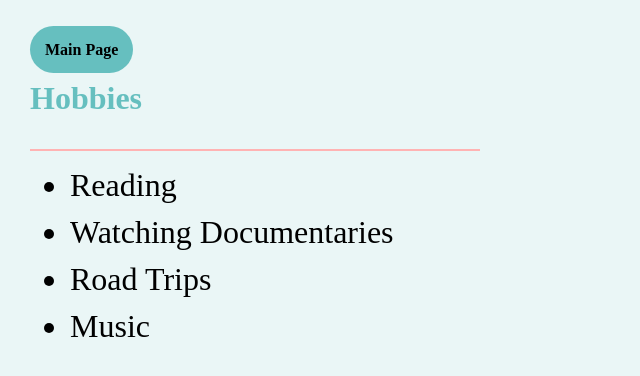
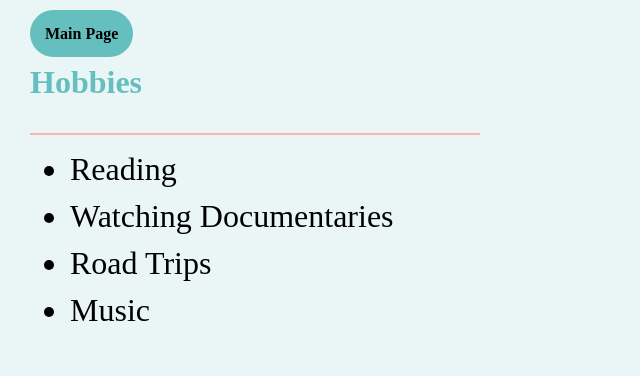
Before and after one commit to Mahmoudibrahim54/My-simple-CV, a plain HTML site: page hobbies.html in a window 1280 px wide. Shown: the top 376 px of the page, without its empty margins (0-640 px from the left). Drawn offline with Linux system fonts and the light colour scheme.

Commit message:
Update hobbies.html

```diff
--- a/hobbies.html
+++ b/hobbies.html
@@ -3,11 +3,11 @@
   <head>
     <meta charset="utf-8" />
     <title>Hobbies</title>
-    <meta name="viewport" content="width=device-width; initial-scale=1.0;">
+    <meta name="viewport" content="width=device-width, user-scalable=no" />
     <link rel="stylesheet" href="css/styles.css" />
   </head>
   <body class="hobbies">
-    <p><a href="index.html">Main Page</a></p>
+    <a href="index.html">Main Page</a>
     <h1>Hobbies</h1>
     <hr />
     <ul>
```
